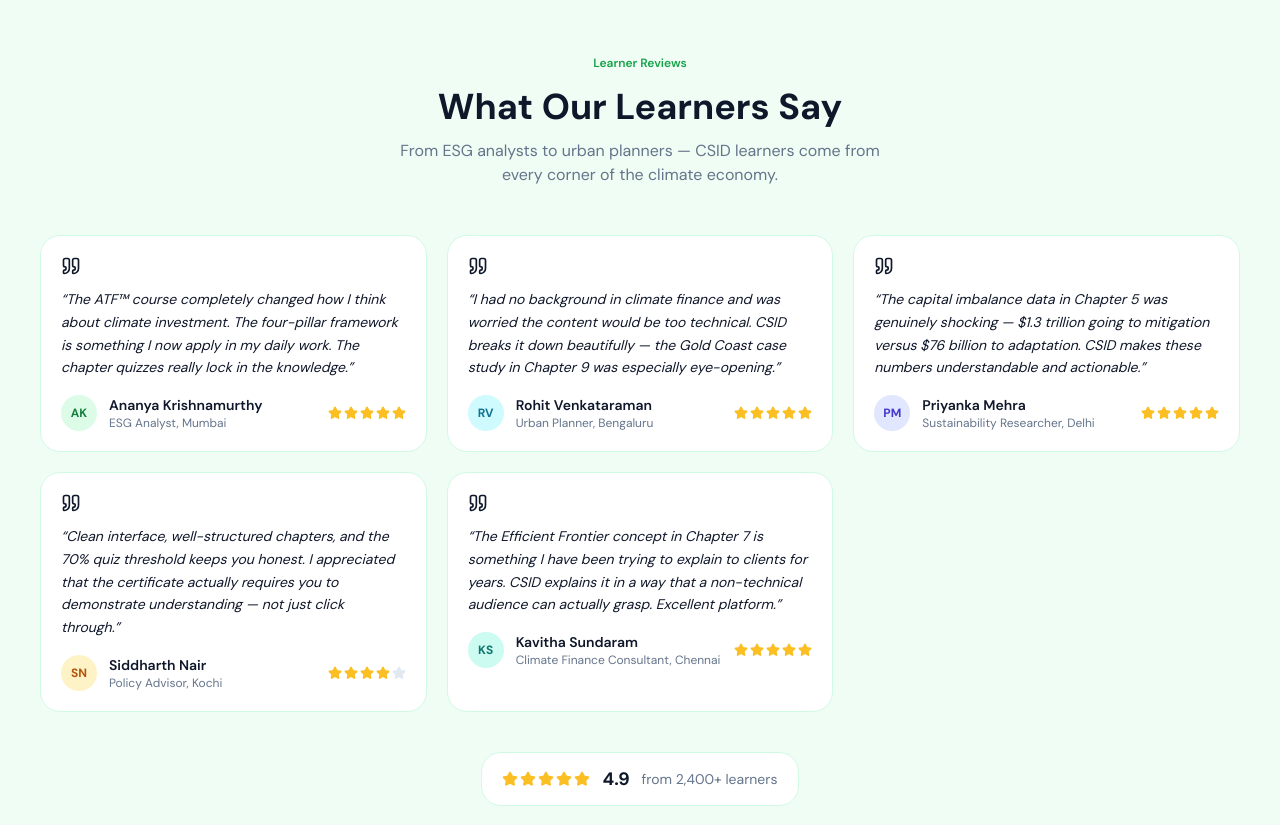
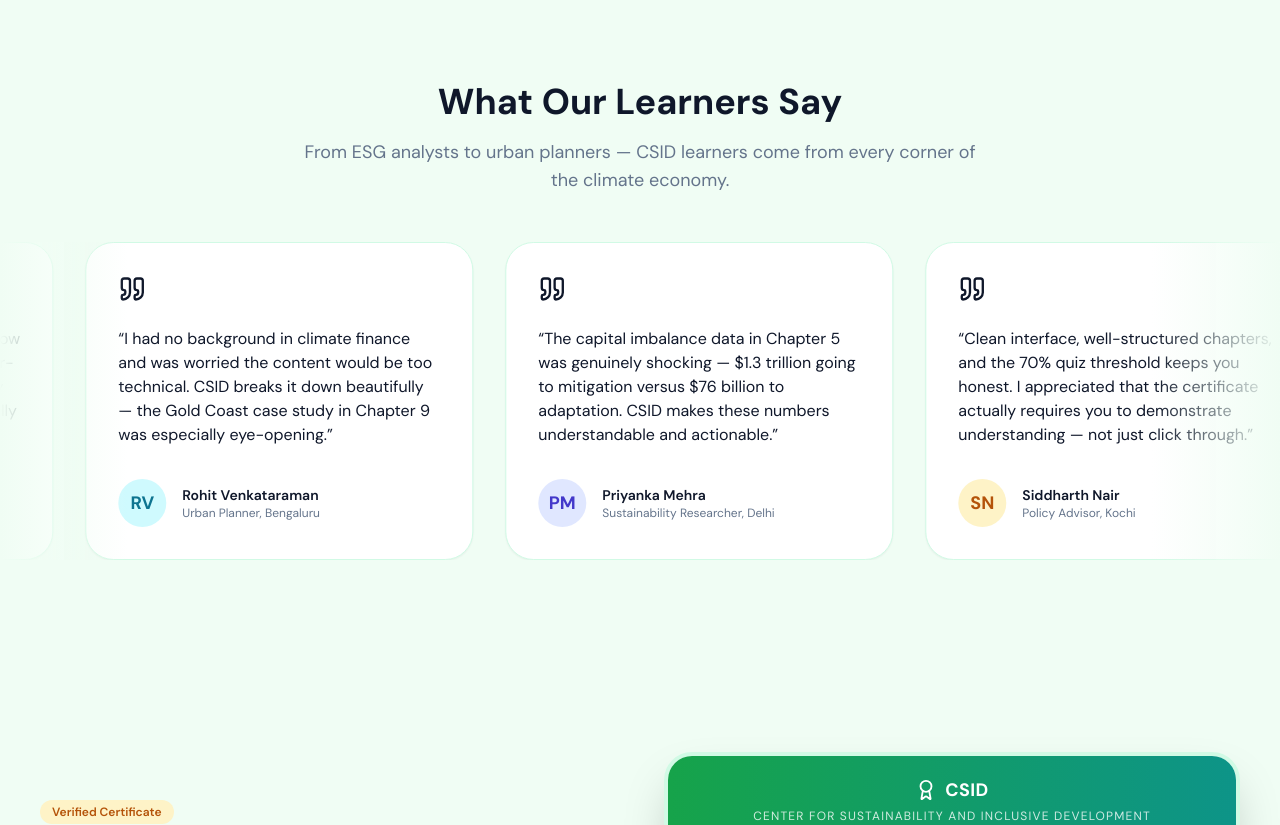
Before and after one commit to Arkraj7/csid, a Next.js app: page /csid/ in a window 1280 px wide. Shown: the part 3560-4385 px from the top of the page. Built offline with nearby package versions, Linux system fonts and the light colour scheme.

Commit message:
Update TestimonialsSection.tsx

```diff
--- a/src/app/components/TestimonialsSection.tsx
+++ b/src/app/components/TestimonialsSection.tsx
@@ -1,116 +1,116 @@
 import React from 'react';
-import { Star, Quote } from 'lucide-react';
+import { Quote } from 'lucide-react';
 
 const testimonials = [
   {
-    id: 'review-001',
-    name: 'Ananya Krishnamurthy',
-    role: 'ESG Analyst, Mumbai',
-    rating: 5,
-    quote: 'The ATF™ course completely changed how I think about climate investment. The four-pillar framework is something I now apply in my daily work. The chapter quizzes really lock in the knowledge.',
-    avatar: 'AK',
-    avatarColor: 'bg-green-100 text-green-700 dark:bg-green-900/40 dark:text-green-300',
+    quote: "The ATF™ course completely changed how I think about climate investment. The four-pillar framework is something I now apply in my daily work. The chapter quizzes really lock in the knowledge.",
+    initials: "AK",
+    name: "Ananya Krishnamurthy",
+    title: "ESG Analyst",
+    location: "Mumbai",
+    color: "bg-emerald-100 text-emerald-700 dark:bg-emerald-900/30 dark:text-emerald-400"
   },
   {
-    id: 'review-002',
-    name: 'Rohit Venkataraman',
-    role: 'Urban Planner, Bengaluru',
-    rating: 5,
-    quote: 'I had no background in climate finance and was worried the content would be too technical. CSID breaks it down beautifully — the Gold Coast case study in Chapter 9 was especially eye-opening.',
-    avatar: 'RV',
-    avatarColor: 'bg-cyan-100 text-cyan-700 dark:bg-cyan-900/40 dark:text-cyan-300',
+    quote: "I had no background in climate finance and was worried the content would be too technical. CSID breaks it down beautifully — the Gold Coast case study in Chapter 9 was especially eye-opening.",
+    initials: "RV",
+    name: "Rohit Venkataraman",
+    title: "Urban Planner",
+    location: "Bengaluru",
+    color: "bg-cyan-100 text-cyan-700 dark:bg-cyan-900/30 dark:text-cyan-400"
   },
   {
-    id: 'review-003',
-    name: 'Priyanka Mehra',
-    role: 'Sustainability Researcher, Delhi',
-    rating: 5,
-    quote: 'The capital imbalance data in Chapter 5 was genuinely shocking — $1.3 trillion going to mitigation versus $76 billion to adaptation. CSID makes these numbers understandable and actionable.',
-    avatar: 'PM',
-    avatarColor: 'bg-indigo-100 text-indigo-700 dark:bg-indigo-900/40 dark:text-indigo-300',
+    quote: "The capital imbalance data in Chapter 5 was genuinely shocking — $1.3 trillion going to mitigation versus $76 billion to adaptation. CSID makes these numbers understandable and actionable.",
+    initials: "PM",
+    name: "Priyanka Mehra",
+    title: "Sustainability Researcher",
+    location: "Delhi",
+    color: "bg-indigo-100 text-indigo-700 dark:bg-indigo-900/30 dark:text-indigo-400"
   },
   {
-    id: 'review-004',
-    name: 'Siddharth Nair',
-    role: 'Policy Advisor, Kochi',
-    rating: 4,
-    quote: 'Clean interface, well-structured chapters, and the 70% quiz threshold keeps you honest. I appreciated that the certificate actually requires you to demonstrate understanding — not just click through.',
-    avatar: 'SN',
-    avatarColor: 'bg-amber-100 text-amber-700 dark:bg-amber-900/40 dark:text-amber-300',
+    quote: "Clean interface, well-structured chapters, and the 70% quiz threshold keeps you honest. I appreciated that the certificate actually requires you to demonstrate understanding — not just click through.",
+    initials: "SN",
+    name: "Siddharth Nair",
+    title: "Policy Advisor",
+    location: "Kochi",
+    color: "bg-amber-100 text-amber-700 dark:bg-amber-900/30 dark:text-amber-400"
   },
   {
-    id: 'review-005',
-    name: 'Kavitha Sundaram',
-    role: 'Climate Finance Consultant, Chennai',
-    rating: 5,
-    quote: 'The Efficient Frontier concept in Chapter 7 is something I have been trying to explain to clients for years. CSID explains it in a way that a non-technical audience can actually grasp. Excellent platform.',
-    avatar: 'KS',
-    avatarColor: 'bg-teal-100 text-teal-700 dark:bg-teal-900/40 dark:text-teal-300',
-  },
+    quote: "The Efficient Frontier concept in Chapter 7 is something I have been trying to explain to clients for years. CSID explains it in a way that a non-technical audience can actually grasp. Excellent platform.",
+    initials: "KS",
+    name: "Kavitha Sundaram",
+    title: "Climate Finance Consultant",
+    location: "Chennai",
+    color: "bg-rose-100 text-rose-700 dark:bg-rose-900/30 dark:text-rose-400"
+  }
 ];
 
-function StarRating({ rating }: { rating: number }) {
+export default function TestimonialsSection() {
+  // We duplicate the array to create a seamless, infinite loop
+  const loopItems = [...testimonials, ...testimonials];
+
   return (
-    <div className="flex gap-0.5">
-      {Array.from({ length: 5 }).map((_, i) => (
-        <Star
-          key={`star-${i}`}
-          size={14}
-          className={i < rating ? 'fill-amber-400 text-amber-400' : 'text-muted fill-muted'}
-        />
-      ))}
-    </div>
-  );
-}
+    <section className="py-20 md:py-28 bg-muted/20 overflow-hidden relative">
 
-export default function TestimonialsSection() {
-  return (
-    <section className="py-16 md:py-20 bg-muted/30">
-      <div className="max-w-screen-2xl mx-auto px-4 lg:px-8 xl:px-10 2xl:px-16">
-        {/* Heading */}
-        <div className="text-center mb-12">
-          <span className="inline-block px-3 py-1 rounded-full bg-primary/10 text-primary text-xs font-semibold mb-3">
-            Learner Reviews
-          </span>
-          <h2 className="text-3xl md:text-4xl font-bold text-foreground mb-3">What Our Learners Say</h2>
-          <p className="text-muted-foreground text-base max-w-lg mx-auto">
-            From ESG analysts to urban planners — CSID learners come from every corner of the climate economy.
-          </p>
-        </div>
+      {/* We inject a small style tag here to handle the infinite scrolling math perfectly */}
+      <style dangerouslySetInnerHTML={{__html: `
+        @keyframes infiniteScroll {
+          0% { transform: translateX(0); }
+          100% { transform: translateX(-50%); }
+        }
+        .animate-infinite-scroll {
+          animation: infiniteScroll 40s linear infinite;
+          width: max-content;
+        }
+        .animate-infinite-scroll:hover {
+          animation-play-state: paused;
+        }
+      `}} />
 
-        {/* Testimonials grid */}
-        <div className="grid grid-cols-1 md:grid-cols-2 xl:grid-cols-3 gap-5">
-          {testimonials.map((t) => (
-            <div key={t.id} className="bg-card rounded-xl border border-border p-5 card-hover">
-              <Quote size={20} className="text-primary/30 mb-3" />
-              <p className="text-sm text-foreground leading-relaxed mb-4 italic">&ldquo;{t.quote}&rdquo;</p>
-              <div className="flex items-center justify-between">
-                <div className="flex items-center gap-3">
-                  <div className={`w-9 h-9 rounded-full flex items-center justify-center text-xs font-bold ${t.avatarColor}`}>
-                    {t.avatar}
+      <div className="max-w-screen-xl mx-auto px-4 sm:px-6 lg:px-8 mb-12 text-center">
+        <h2 className="text-3xl md:text-4xl font-bold text-foreground mb-4">
+          What Our Learners Say
+        </h2>
+        <p className="text-lg text-muted-foreground max-w-2xl mx-auto">
+          From ESG analysts to urban planners — CSID learners come from every corner of the climate economy.
+        </p>
+      </div>
+
+      {/* The Scrolling Marquee Container */}
+      <div className="relative w-full overflow-hidden">
+
+        {/* Soft gradient fade on the left and right edges for a premium look */}
+        <div className="absolute top-0 left-0 h-full w-12 md:w-32 bg-gradient-to-r from-background to-transparent z-10 pointer-events-none" />
+        <div className="absolute top-0 right-0 h-full w-12 md:w-32 bg-gradient-to-l from-background to-transparent z-10 pointer-events-none" />
+
+        {/* The Track that moves */}
+        <div className="flex animate-infinite-scroll">
+          {loopItems.map((testimonial, idx) => (
+
+            // We use padding (px-4) instead of gap to make the 50% loop math perfect
+            <div key={`testimonial-${idx}`} className="px-4 w-[350px] md:w-[420px] flex-shrink-0">
+              <div className="h-full bg-card border border-border rounded-2xl p-8 shadow-sm hover:shadow-md transition-shadow flex flex-col justify-between">
+
+                <div>
+                  <Quote size={28} className="text-primary/20 mb-6" />
+                  <p className="text-foreground text-sm md:text-base leading-relaxed mb-8">
+                    &ldquo;{testimonial.quote}&rdquo;
+                  </p>
+                </div>
+
+                <div className="flex items-center gap-4">
+                  <div className={`w-12 h-12 rounded-full flex items-center justify-center font-bold text-lg ${testimonial.color}`}>
+                    {testimonial.initials}
                   </div>
                   <div>
-                    <div className="text-sm font-semibold text-foreground">{t.name}</div>
-                    <div className="text-xs text-muted-foreground">{t.role}</div>
+                    <h4 className="font-semibold text-foreground text-sm">{testimonial.name}</h4>
+                    <p className="text-xs text-muted-foreground">{testimonial.title}, {testimonial.location}</p>
                   </div>
                 </div>
-                <StarRating rating={t.rating} />
+
               </div>
             </div>
+
           ))}
-        </div>
-
-        {/* Aggregate */}
-        <div className="mt-10 text-center">
-          <div className="inline-flex items-center gap-3 px-5 py-3 rounded-xl bg-card border border-border">
-            <div className="flex gap-0.5">
-              {Array.from({ length: 5 }).map((_, i) => (
-                <Star key={`agg-star-${i}`} size={16} className="fill-amber-400 text-amber-400" />
-              ))}
-            </div>
-            <span className="text-lg font-bold text-foreground font-tabular">4.9</span>
-            <span className="text-sm text-muted-foreground">from 2,400+ learners</span>
-          </div>
         </div>
       </div>
     </section>
```
